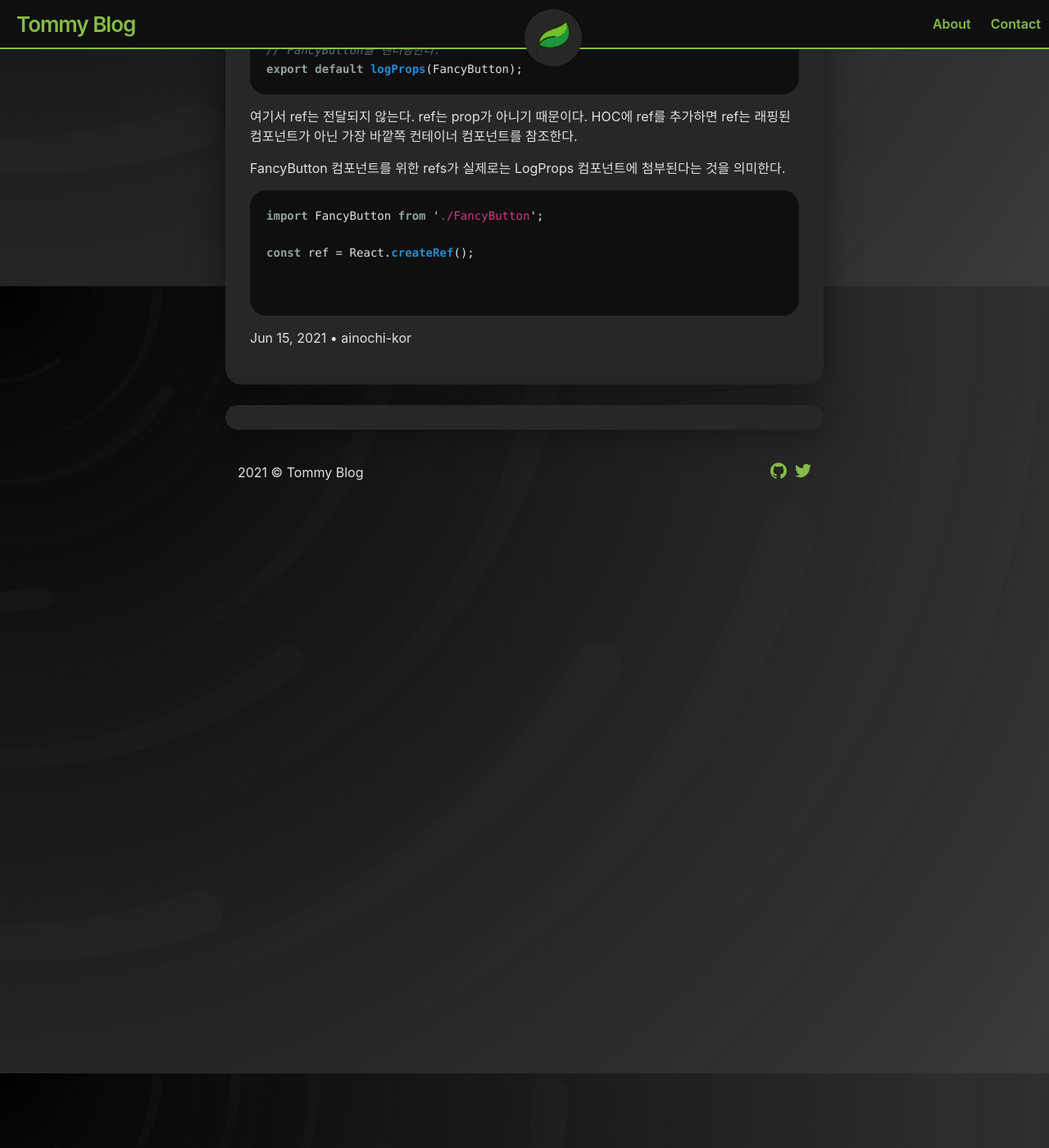
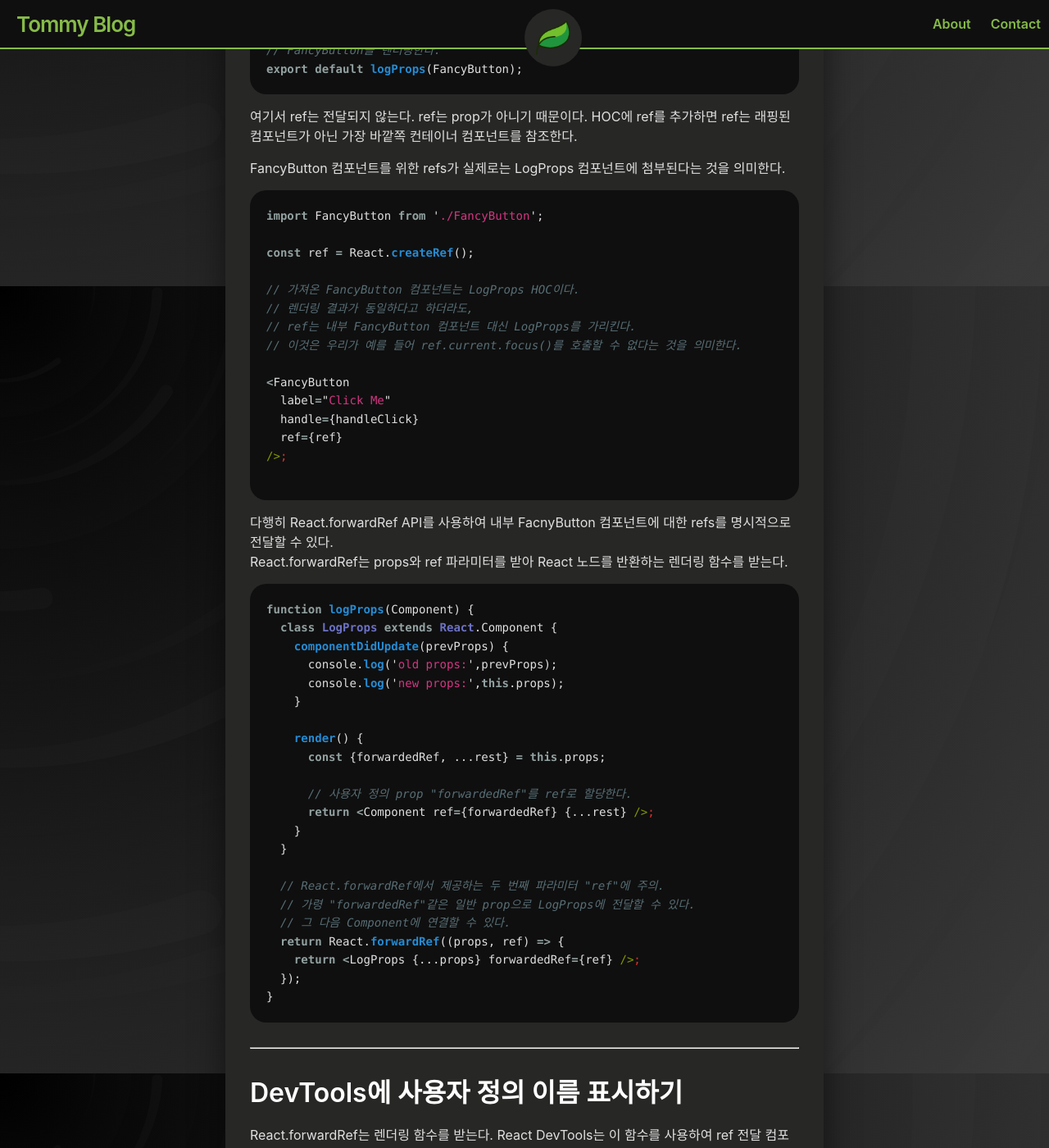
Before and after one commit to ainochi-kor/ainochi-kor.github.io, a Jekyll site: the page built from _posts/React/2021-06-15-15_Forwarding Refs.md, in a window 1280 px wide and 1400 px high, scrolled down 2531 px. Shown: the whole window at 82% size. Built offline with Jekyll 4.4.1, drawn with Linux system fonts in a browser that asks for light colours; a script that is not in the unit is left out; some of the changed text lies outside the part shown.

Commit message:
Ref 전달하기

````diff
--- a/_posts/React/2021-06-15-15_Forwarding Refs.md
+++ b/_posts/React/2021-06-15-15_Forwarding Refs.md
@@ -110,5 +110,88 @@ import FancyButton from './FancyButton';
 
 const ref = React.createRef();
 
+// 가져온 FancyButton 컴포넌트는 LogProps HOC이다.
+// 렌더링 결과가 동일하다고 하더라도,
+// ref는 내부 FancyButton 컴포넌트 대신 LogProps를 가리킨다.
+// 이것은 우리가 예를 들어 ref.current.focus()를 호출할 수 없다는 것을 의미한다.
+
+<FancyButton
+  label="Click Me"
+  handle={handleClick}
+  ref={ref}
+/>;
 
 ```
+
+다행히 React.forwardRef API를 사용하여 내부 FacnyButton 컴포넌트에 대한 refs를 명시적으로 전달할 수 있다.
+React.forwardRef는 props와 ref 파라미터를 받아 React 노드를 반환하는 렌더링 함수를 받는다.
+
+``` js
+function logProps(Component) {
+  class LogProps extends React.Component {
+    componentDidUpdate(prevProps) {
+      console.log('old props:',prevProps);
+      console.log('new props:',this.props);
+    }
+
+    render() {
+      const {forwardedRef, ...rest} = this.props;
+
+      // 사용자 정의 prop "forwardedRef"를 ref로 할당한다.
+      return <Component ref={forwardedRef} {...rest} />;
+    }
+  }
+
+  // React.forwardRef에서 제공하는 두 번째 파라미터 "ref"에 주의.
+  // 가령 "forwardedRef"같은 일반 prop으로 LogProps에 전달할 수 있다.
+  // 그 다음 Component에 연결할 수 있다.
+  return React.forwardRef((props, ref) => {
+    return <LogProps {...props} forwardedRef={ref} />;
+  });
+}
+```
+
+---
+
+## DevTools에 사용자 정의 이름 표시하기
+
+React.forwardRef는 렌더링 함수를 받는다. React DevTools는 이 함수를 사용하여 ref 전달 컴포넌트에 대해서 무엇을 표시할 것인지 정의한다.
+
+예로, 다음의 컴포넌트 DevTools에 "ForwardRef"로 나타날 것이다.
+
+``` js
+const WrappedComponent = React.forwardRef((props, ref) => {
+  return <LogProps {...props} forwardedRef={ref} />;
+});
+```
+
+만약 렌더링 함수를 지정하면 DevTools에 해당 이름도 포함한다.
+
+``` js
+const WrappedComponent = React.forwardRef(
+  function myFunction (props, ref) {
+  return <LogProps {...props} forwardedRef={ref} />;
+  }
+);
+```
+
+감싸고 있는 컴포넌트를 포함하도록 함수의 displayName 속성을 설정할 수도 있다.
+
+``` js
+function logProps(Component) {
+  class LogProps extends React.Component {
+    // ...
+  }
+
+  function forwardRef(props, ref) {
+    return <LogProps {...props} forwardedRef={ref} />;
+  }
+
+  // DevTools에서 이 컴포넌트에 조금 더 유용한 표시 이름을 지정
+  const name = Component.displayName || Component.name;
+  forwardRef.displayName = `logProps(${name})`;
+
+  return React.forwardRef(forwardRef);
+}
+
+```
````
